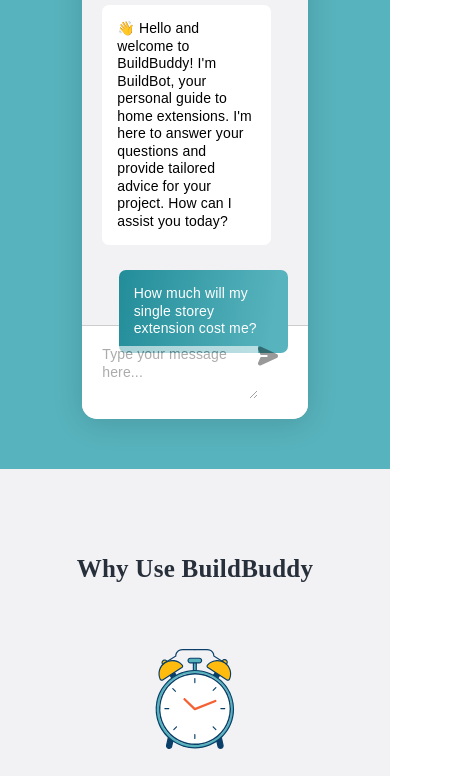
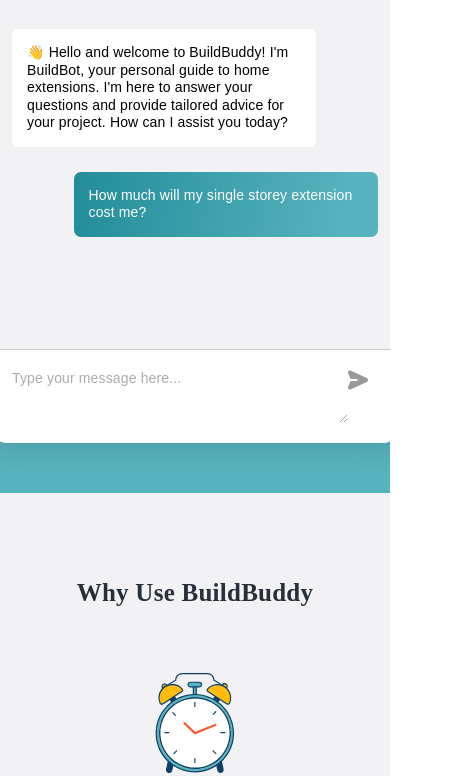
Before and after one commit to theLadEli/ai-chatbot-test, a plain HTML site: page index.html in a window 390 px wide. Shown: the part 383-1159 px from the top of the page, 451 px wide, since content can reach past the window. Drawn offline with Linux system fonts and the light colour scheme; a web font is replaced by a local one.

Commit message:
Mobile optimised the chatbot

```diff
--- a/styles.css
+++ b/styles.css
@@ -449,13 +449,18 @@
     }
 
     /* Hero Section */
+    #hero-section {
+        overflow-x: hidden;
+    }
+
     #hs-inner {
         flex-direction: column;
-        padding: 50px 30px;
+        padding: 50px 0;
         gap: 50px;
     }
 
     #hs-content {
+        padding: 0 20px;
         gap: 25px;
     }
 
@@ -514,4 +519,11 @@
         font-size: 12px;
     }
 
+    /* ---------------- */
+    /* --- Chatbot --- */
+    /* ---------------- */
+
+    #chatbot {
+        width: 90%;
+    }
 }
```
